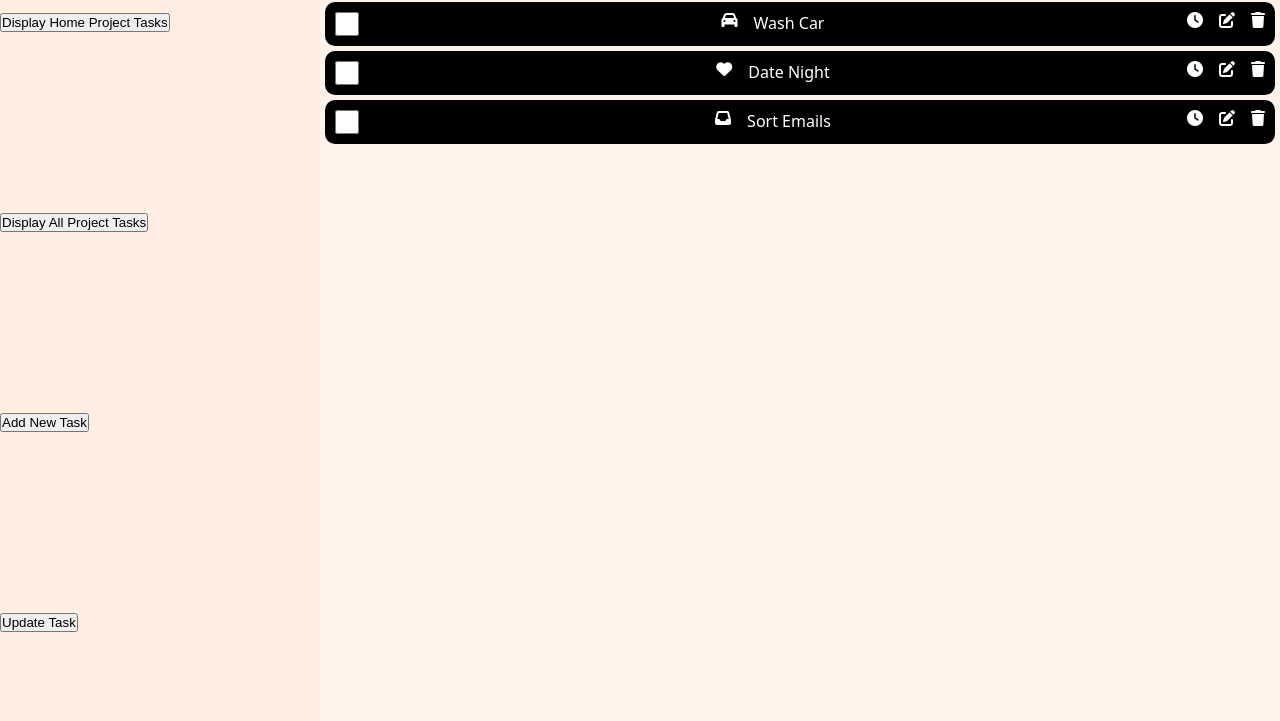
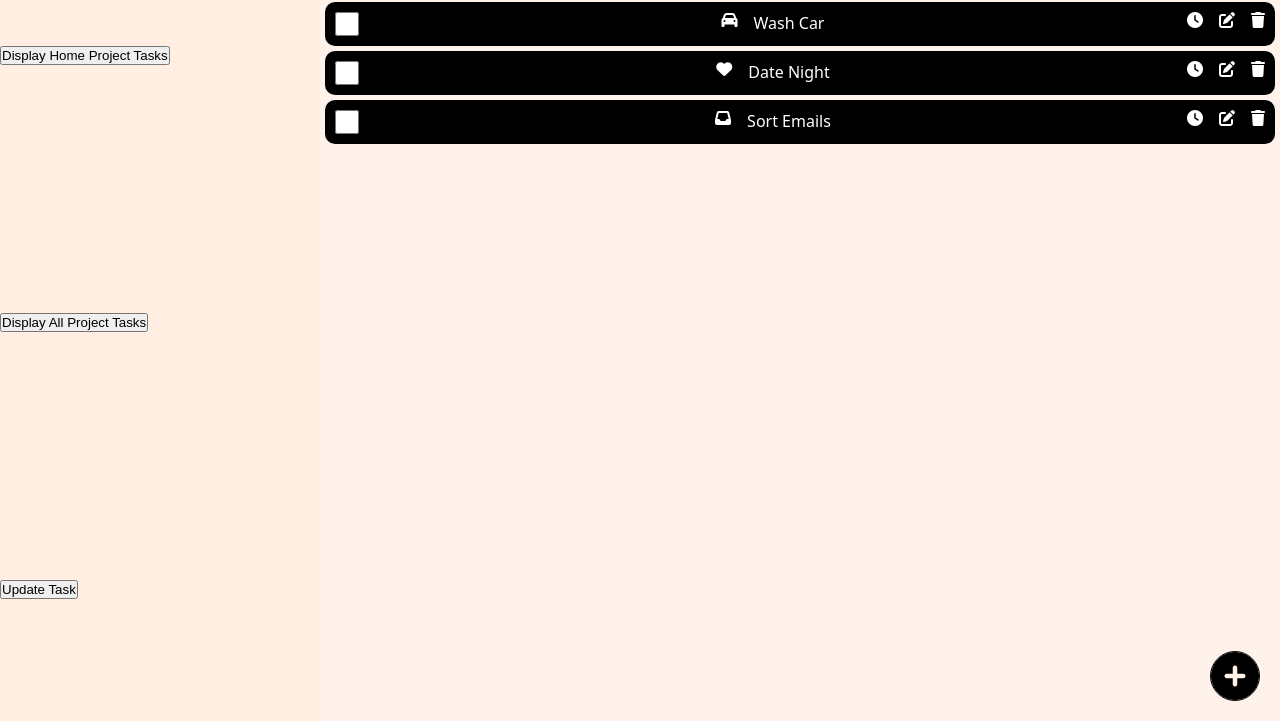
Before and after one commit to wade-levels-up/todo-list, a website built with webpack: page src/template.html in a window 1280 px wide. Shown: the part 79-800 px from the top of the page. Built offline with nearby package versions, Linux system fonts and the light colour scheme.

Commit message:
Change styling and position of Add Task button

```diff
--- a/src/style.css
+++ b/src/style.css
@@ -39,6 +39,23 @@ main {
     grid-column: 2/3;
     grid-row: 1/2;
     text-align: center;
+    position: relative;
+}
+
+main #add-tasks-btn {
+    position: fixed;
+    bottom: 20px;
+    right: 20px;
+    font-size: 3rem;
+    border: 1px solid var(--txt-col-main1);
+    border-radius: 50%;
+    background-color: transparent;
+    transition: ease-in-out 500ms;
+}
+
+main #add-tasks-btn:hover {
+    transform: rotate(180deg);
+    color: green;
 }
 
 .task {
--- a/src/template.html
+++ b/src/template.html
@@ -14,12 +14,12 @@
             <ul id="task-container">
             </ul>
         </div>
+        <button id="add-tasks-btn" class="fa-solid fa-circle-plus" title="Add New Task"></button>
     </main>
     <aside>
         <ul id="menu">
             <li><button id="home-projects-btn">Display Home Project Tasks</button></li>
             <li><button id="all-projects-btn">Display All Project Tasks</button></li>
-            <li><button id="add-tasks-btn">Add New Task</button></li>
             <li><button id="update-tasks-btn">Update Task</button></li>
         </ul>
     </aside>
```
